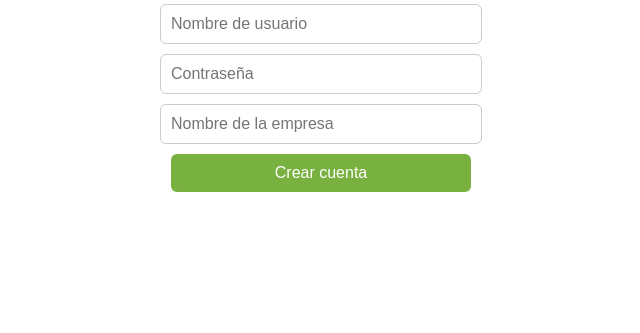
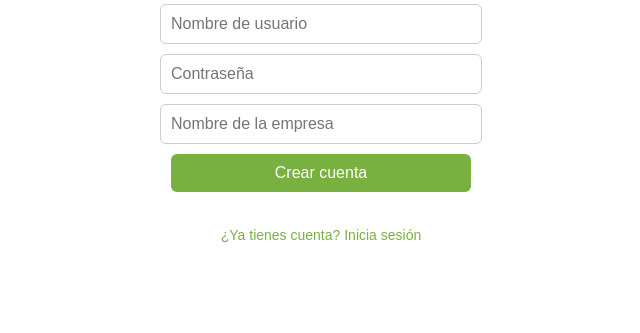
Before and after one commit to agasamue/OcasoProyect, a Flask app: page /registro in a window 1280 px wide. Shown: the part 165-498 px from the top of the page, without its empty margins (319-959 px from the left). Run offline with Flask 3, Linux system fonts and the light colour scheme.

Commit message:
Update registro.html

```diff
--- a/app/templates/registro.html
+++ b/app/templates/registro.html
@@ -11,6 +11,10 @@
     }
     button {
       background-color: #78b13f; color: white; border: none; cursor: pointer;
+    }
+    .pin-btn {
+      background: none; color: #78b13f; border: none; font-size: 14px;
+      margin-top: 20px; cursor: pointer;
     }
     .flash-message {
       padding: 12px; margin: 20px auto; border-radius: 6px; max-width: 600px; font-weight: bold;
@@ -31,6 +35,7 @@
   {% endwith %}
 
   <h1>Regístrate en Ocaso</h1>
+
   <form method="POST" action="{{ url_for('auth.registro') }}">
     <input name="username" placeholder="Nombre de usuario" required><br>
     <input name="pin" type="password" placeholder="Contraseña" required><br>
@@ -38,5 +43,9 @@
     <button type="submit">Crear cuenta</button>
   </form>
 
+  <form action="{{ url_for('auth.login') }}">
+    <button class="pin-btn">¿Ya tienes cuenta? Inicia sesión</button>
+  </form>
+
 </body>
 </html>
```
